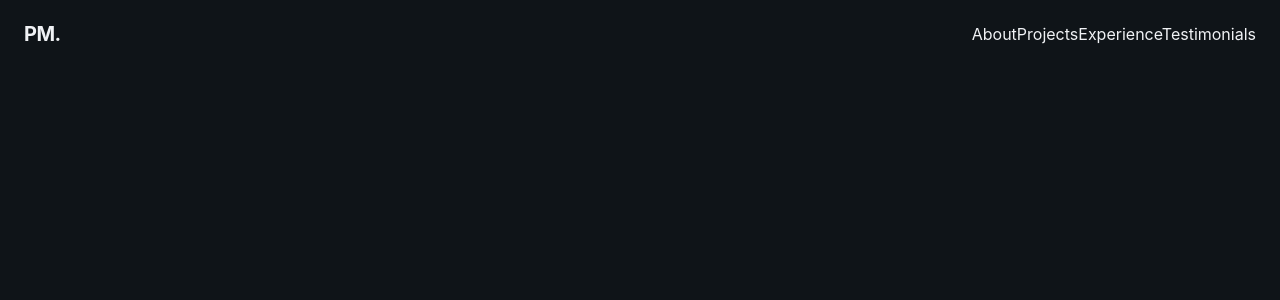
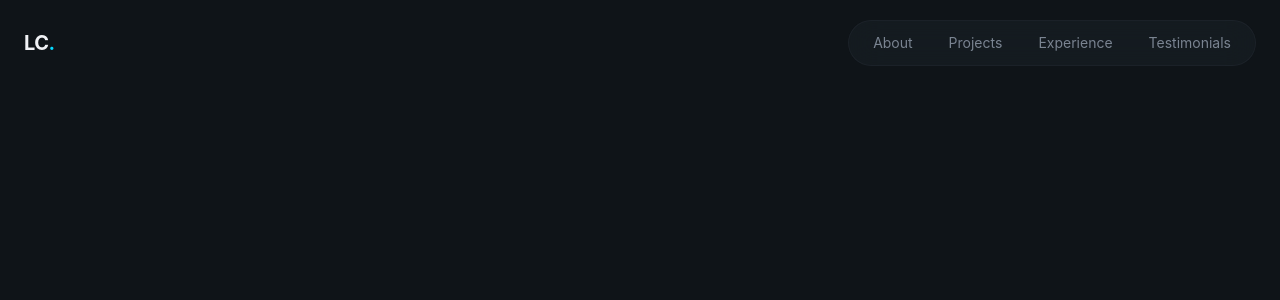
Before and after one commit to Learan-Canning/Dev-Personal-Portfolio, a React (Vite) app: page / in a window 1280 px wide. Shown: the top 300 px of the page. Built offline with nearby package versions, Linux system fonts and the light colour scheme.

Commit message:
add more styling to nav

```diff
--- a/src/index.css
+++ b/src/index.css
@@ -46,3 +46,11 @@
   }
 
 }
+
+@layer components {
+  .glass {
+    background-color: color-mix(in srgb, var(--color-surface) 50%, transparent);
+    backdrop-filter: blur(16px);
+    border: 1px solid color-mix(in srgb, var(--color-border) 50%, transparent);
+  }
+}
--- a/src/layout/Navbar.jsx
+++ b/src/layout/Navbar.jsx
@@ -10,13 +10,13 @@ export const Navbar = () => {
         <header className="fixed top-0 left-0 right-0 bg-transparent py-5">
             <nav className="container mx-auto px-6 flex items-center justify-between">
                 <a href="#" className="text-xl font-bold tracking-tight hover:text-primary">
-                    PM<span>.</span>
+                    LC<span className="text-primary">.</span>
                 </a>
                 {/* Desktop Nav */}
-                <div>
-                  <div>
+                <div className="flex items-center gap-1">
+                  <div className="glass rounded-full px-2 py-1 flex items-center gap-1">
                     {navLinks.map((link, index) => (
-                        <a href={link.href} key={index}>
+                        <a href={link.href} key={index} className="px-4 py-2 text-sm text-muted-foreground hover:text-foreground rounded-full hover:bg-surface">
                             {link.label}
                         </a>
                     ))}
```
Lines whose indentation alone changed are shown as unchanged.
